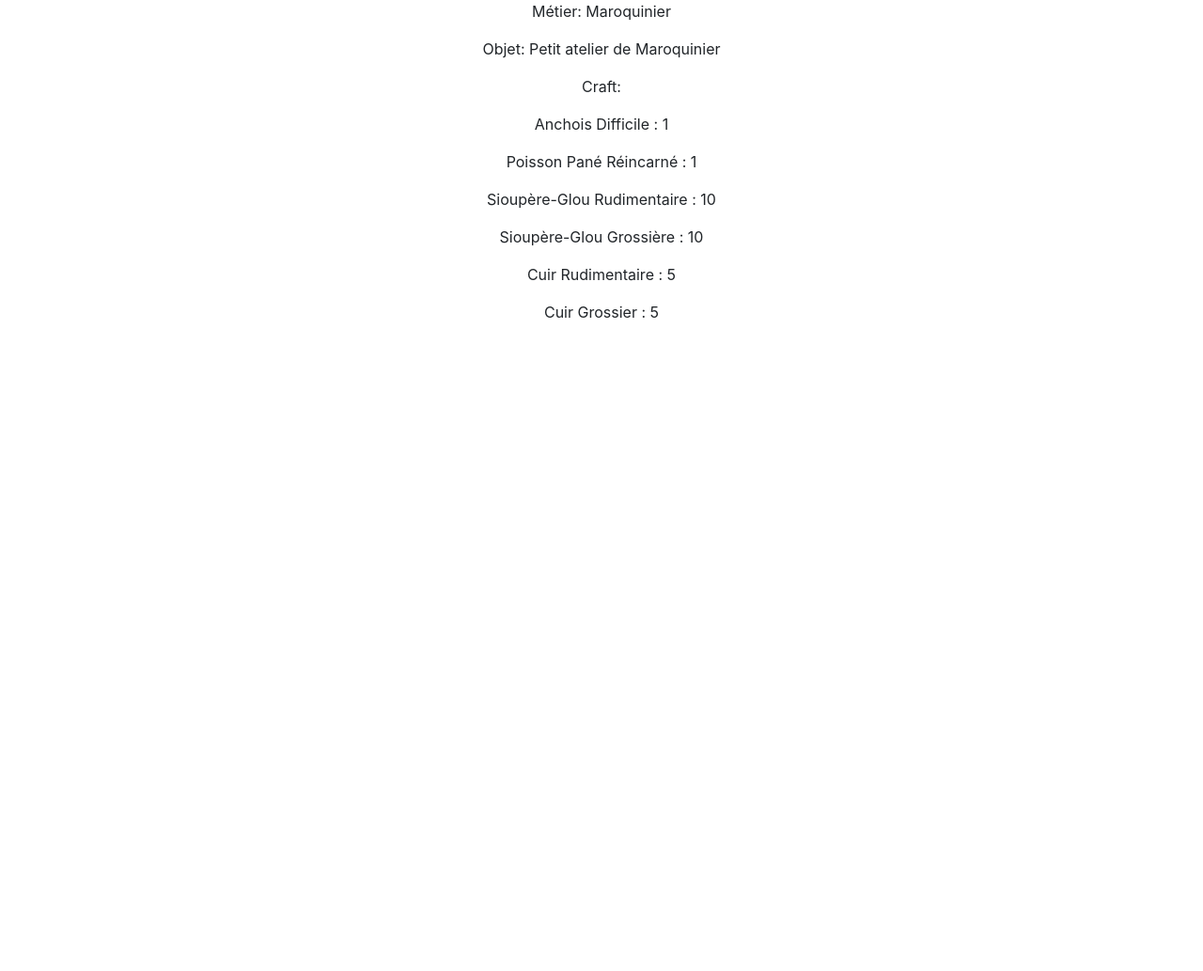
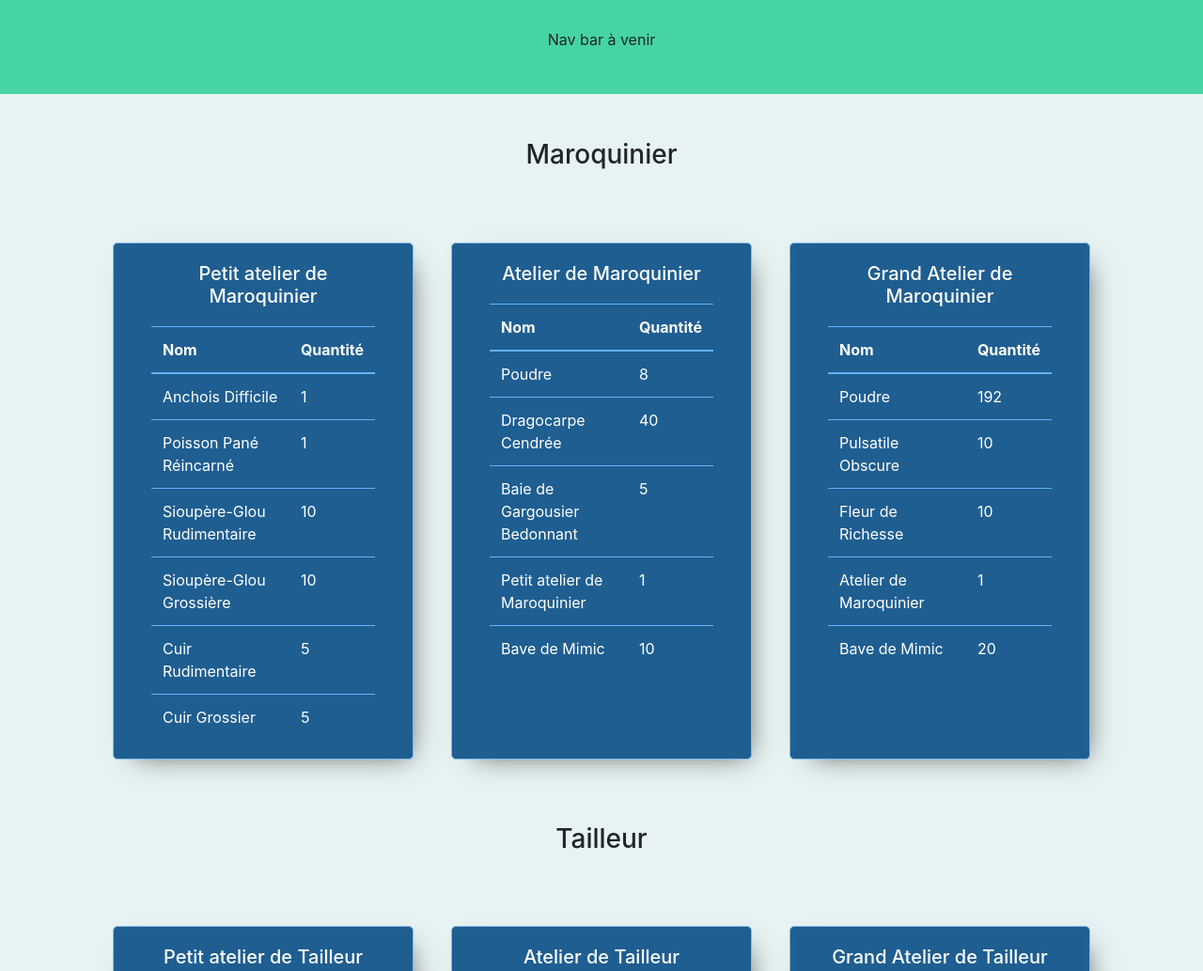
Before and after one commit to SylvainLangler/WakfuJobCrafting, a plain HTML site: page index.html in a window 1280 px wide. Shown: the top 1033 px of the page at 94% size. Before the commit the page ends 800 px from the top, so only its background shows below. Drawn offline with nearby package versions, Linux system fonts and the light colour scheme.

Commit message:
début mise en page des card pour les items, ajout des items pour maroquinier et tailleur

```diff
--- a/css/style.css
+++ b/css/style.css
@@ -1,3 +1,31 @@
 body{
-    background-color:#
+    background-color:#e6f3f2;
 }
+
+.header{
+    background-color:#46d4a4;
+    height:100px;
+    padding-top:30px;
+}
+
+.item{
+    background-color:#1f5e91;
+    color:white;
+    border-radius: 5px;
+    border: 1px solid #85bae6;
+    padding:20px;
+    padding-right: 40px;
+    padding-left: 40px;
+    max-width: 450px;
+    margin: 20px;
+    box-shadow: 10px 10px 28px -15px rgba(0,0,0,0.68);
+}
+
+.item-name{
+    margin-bottom:20px;
+    text-align:center;
+}
+
+.item .table > tbody > tr > td, .item .table > tbody > tr > th, .item .table > tfoot > tr > td, .item .table > tfoot > tr > th, .item .table > thead > tr > td, .item .table > thead > tr > th {
+    border-color:#62b3f9;
+}
--- a/index.html
+++ b/index.html
@@ -1,15 +1,25 @@
 <!DOCTYPE html>
 <html>
     <head>
+        <meta charset="utf-8">
         <title>Wakfu crafting</title>
         <link rel="stylesheet" href="css/bootstrap.css">
         <link rel="stylesheet" href="css/style.css">
     </head>
     <body>
-        <div class="container">
+        <div class="container-fluid">
             <div class="row justify-content-center">
-                <div class="description text-center">
+                <div class="col text-center header">
+                    <p>Nav bar à venir </p>
                 </div>
+            </div>
+        </div>
+        <div class="container-fluid main-container">
+            <div class="row Maroquinier justify-content-center">
+
+            </div>
+            <div class="row Tailleur justify-content-center">
+
             </div>
         </div>
     </body>
--- a/js/app.js
+++ b/js/app.js
@@ -5,21 +5,24 @@ $(document).ready(function () {
         for(var indexMetier in data.craft.metiers){ // Pour chaque métier
 
             var metier = data.craft.metiers[indexMetier];
-            $(".description").append("<p>M\u00E9tier: "+metier.nom+"</p>"); // On affiche le nom du métier
+            $("."+metier.nom).append("<div class=\"col-lg-12 text-center mb-5 mt-5\"><h3>"+metier.nom+"</h3></div>"); // On affiche le nom du métier
 
             for(var indexItem in metier.items){ // Pour chaque item à craft dans le métier
 
                 var item = metier.items[indexItem];
-                $(".description").append("<p>Objet: "+item.nom+"</p>"); // On affiche le nom de l'item
-                $(".description").append("<p class=\"text-center\">Craft:</p>");
+                var stringItem = "<div class=\"col-lg-3 item\"><div class=\"item-name\"><h5>"+item.nom+"</h5></div><table class=\"table m-auto w-100\"><thead><tr><th scope=\"col\">Nom</th><th scope=\"col\">Quantité</th></tr></thead><tbody>";
 
                 for(var indexRecetteItem in item.items_recette){ // Pour chaque item de la recette de l'item à craft
 
                     var recetteItem = item.items_recette[indexRecetteItem];
-                    $(".description").append("<p>"+recetteItem.nom+" : "+recetteItem.quantite+"</p>"); // On affiche son nom et la quantité
+                    stringItem += "<tr><td>"+recetteItem.nom+"</td><td>"+recetteItem.quantite+"</td>";
 
                 }
+
+                stringItem += "</tbody></table></div>";
+                $("."+metier.nom).append(stringItem);
             }
+
         }
 
     });
--- a/wakfucrafting.json
+++ b/wakfucrafting.json
@@ -46,6 +46,197 @@
                 "drop":""
               }
             ]
+          },
+          {
+            "nom":"Atelier de Maroquinier",
+            "description":"Description de l'atelier de Maroquinier",
+            "items_recette":[
+              {
+                "nom":"Poudre",
+                "quantite":8,
+                "description":"",
+                "drop":""
+              },
+              {
+                "nom":"Dragocarpe Cendrée",
+                "quantite":40,
+                "description":"",
+                "drop":""
+              },
+              {
+                "nom":"Baie de Gargousier Bedonnant",
+                "quantite":5,
+                "description":"",
+                "drop":""
+              },
+              {
+                "nom":"Petit atelier de Maroquinier",
+                "quantite":1,
+                "description":"",
+                "drop":""
+              },
+              {
+                "nom":"Bave de Mimic",
+                "quantite":10,
+                "description":"",
+                "drop":""
+              }
+            ]
+          },
+          {
+            "nom":"Grand Atelier de Maroquinier",
+            "description":"Description du grand atelier de Maroquinier",
+            "items_recette":[
+              {
+                "nom":"Poudre",
+                "quantite":192,
+                "description":"",
+                "drop":""
+              },
+              {
+                "nom":"Pulsatile Obscure",
+                "quantite":10,
+                "description":"",
+                "drop":""
+              },
+              {
+                "nom":"Fleur de Richesse",
+                "quantite":10,
+                "description":"",
+                "drop":""
+              },
+              {
+                "nom":"Atelier de Maroquinier",
+                "quantite":1,
+                "description":"",
+                "drop":""
+              },
+              {
+                "nom":"Bave de Mimic",
+                "quantite":20,
+                "description":"",
+                "drop":""
+              }
+            ]
+          }
+        ]
+      },
+      {
+        "nom":"Tailleur",
+        "items":[
+          {
+            "nom":"Petit atelier de Tailleur",
+            "description":"Description du petit atelier de tailleur",
+            "items_recette":[
+              {
+                "nom":"Lin du Soleil",
+                "quantite":1,
+                "description":"",
+                "drop":""
+              },
+              {
+                "nom":"Fleur Sentimentale",
+                "quantite":1,
+                "description":"",
+                "drop":""
+              },
+              {
+                "nom":"Sioupère-Glou Rudimentaire",
+                "quantite":10,
+                "description":"",
+                "drop":""
+              },
+              {
+                "nom":"Sioupère-Glou Grossière",
+                "quantite":10,
+                "description":"",
+                "drop":""
+              },
+              {
+                "nom":"Fibre Rudimentaire",
+                "quantite":5,
+                "description":"",
+                "drop":""
+              },
+              {
+                "nom":"Fibre Grossière",
+                "quantite":5,
+                "description":"",
+                "drop":""
+              }
+            ]
+          },
+          {
+            "nom":"Atelier de Tailleur",
+            "description":"Description de l'atelier de Tailleur",
+            "items_recette":[
+              {
+                "nom":"Poudre",
+                "quantite":8,
+                "description":"",
+                "drop":""
+              },
+              {
+                "nom":"Croton Malté",
+                "quantite":5,
+                "description":"",
+                "drop":""
+              },
+              {
+                "nom":"Baie de Gargousier Bedonnant",
+                "quantite":5,
+                "description":"",
+                "drop":""
+              },
+              {
+                "nom":"Petit atelier de Tailleur",
+                "quantite":1,
+                "description":"",
+                "drop":""
+              },
+              {
+                "nom":"Bave de Mimic",
+                "quantite":10,
+                "description":"",
+                "drop":""
+              }
+            ]
+          },
+          {
+            "nom":"Grand Atelier de Tailleur",
+            "description":"Description du grand atelier de Tailleur",
+            "items_recette":[
+              {
+                "nom":"Poudre",
+                "quantite":192,
+                "description":"",
+                "drop":""
+              },
+              {
+                "nom":"Clou-Bas",
+                "quantite":10,
+                "description":"",
+                "drop":""
+              },
+              {
+                "nom":"Fleur de Richesse",
+                "quantite":10,
+                "description":"",
+                "drop":""
+              },
+              {
+                "nom":"Atelier de Tailleur",
+                "quantite":1,
+                "description":"",
+                "drop":""
+              },
+              {
+                "nom":"Bave de Mimic",
+                "quantite":20,
+                "description":"",
+                "drop":""
+              }
+            ]
           }
         ]
       }
```
